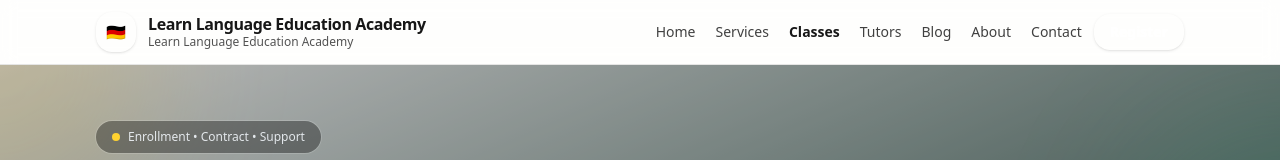
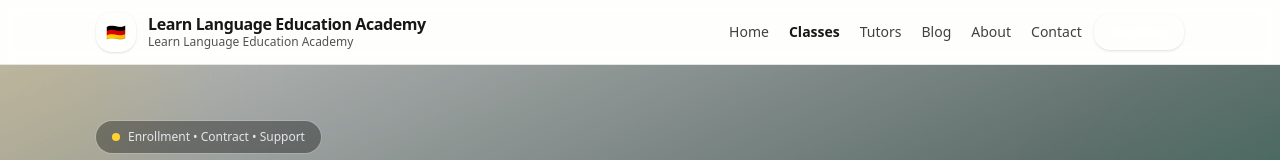
Before and after one commit to learngermanghana/learngermanghana-site, a Next.js app: page /classes in a window 1280 px wide. Shown: the top 160 px of the page. Built offline with nearby package versions, Linux system fonts and the light colour scheme.

Commit message:
Remove 'Services' link from Navbar
Removed 'Services' link from the navigation menu.

```diff
--- a/src/components/Navbar.tsx
+++ b/src/components/Navbar.tsx
@@ -8,7 +8,6 @@ import { SITE, CTA } from "@/lib/site";
 
 const nav = [
   { href: "/", label: "Home" },
-  { href: "/services", label: "Services" },
   { href: "/classes", label: "Classes" },
   { href: "/tutors", label: "Tutors" },
   { href: "/blog", label: "Blog" },
```
